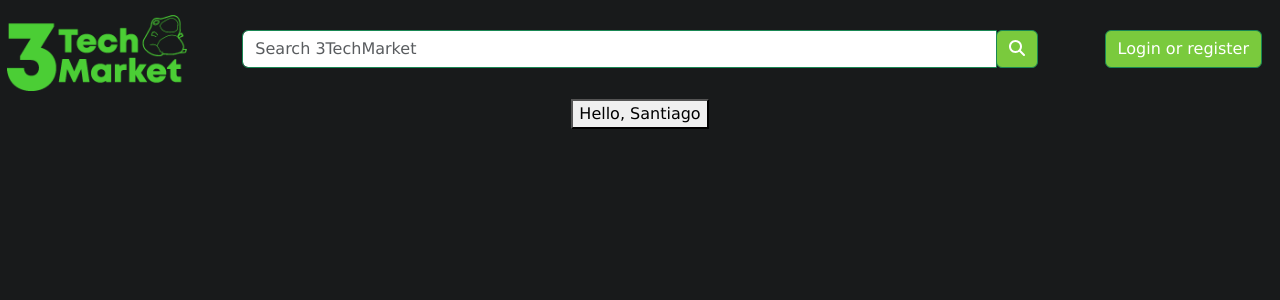
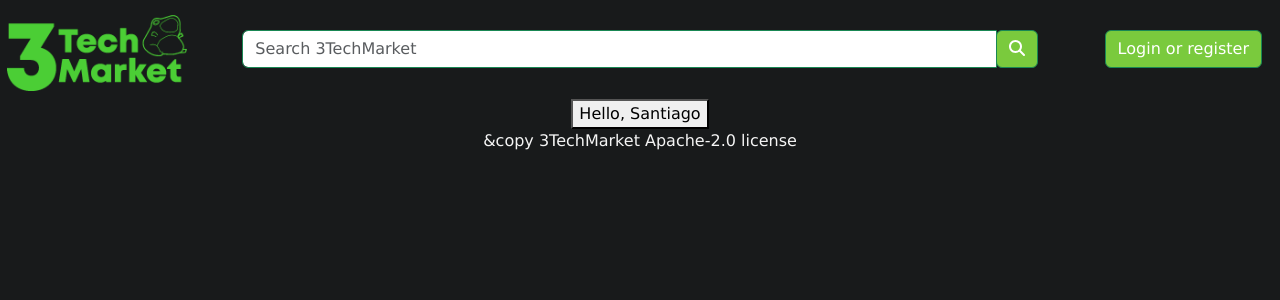
Before and after one commit to CodeURJC-DAW-2022-23/webapp11, an Angular app in the folder frontend/3techmarket/: page / in a window 1280 px wide. Shown: the top 300 px of the page. Built offline with nearby package versions, Linux system fonts and the light colour scheme; no server answers.

Commit message:
Footer implementation SPA
Implemented the footer in typescript for the SPA

```diff
--- a/frontend/3techmarket/src/app/app.component.html
+++ b/frontend/3techmarket/src/app/app.component.html
@@ -1,3 +1,5 @@
 <header-root></header-root>
 
 <items-root></items-root>
+
+<footer-root></footer-root>
--- a/frontend/3techmarket/src/app/app.module.ts
+++ b/frontend/3techmarket/src/app/app.module.ts
@@ -5,11 +5,12 @@ import { AppRoutingModule } from './app-routing.module';
 import { AppComponent } from './app.component';
 import {HeaderComponent} from "./header.component";
 import {ItemsComponent} from "./items.component";
+import {FooterComponent} from "./footer.component";
 import { HttpClientModule } from '@angular/common/http';
 
 @NgModule({
   declarations: [
-    AppComponent,HeaderComponent,ItemsComponent
+    AppComponent,HeaderComponent,ItemsComponent,FooterComponent
   ],
   imports: [
     BrowserModule,
--- /dev/null
+++ b/frontend/3techmarket/src/app/footer.component.html
@@ -0,0 +1,3 @@
+<footer style="text-align: center; color: whitesmoke">
+  <p> &copy 3TechMarket Apache-2.0 license</p>
+</footer>
```
Also changed, not shown: frontend/3techmarket/src/app/footer.component.ts (added, +11 -0 lines).
